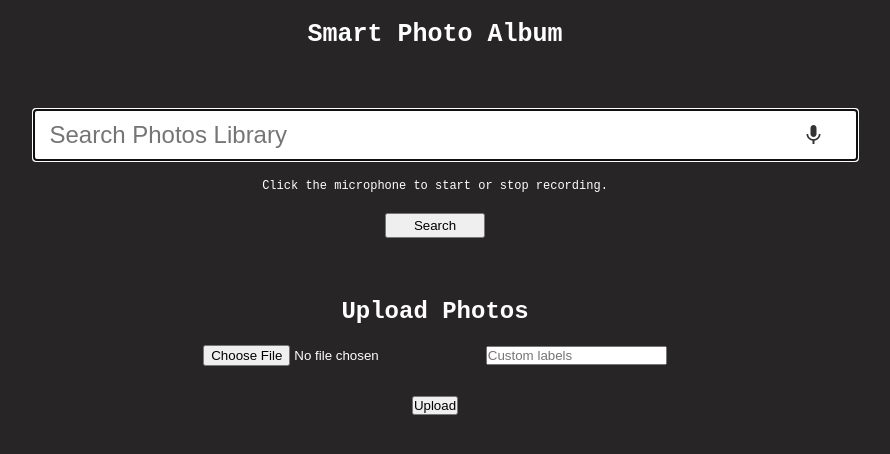
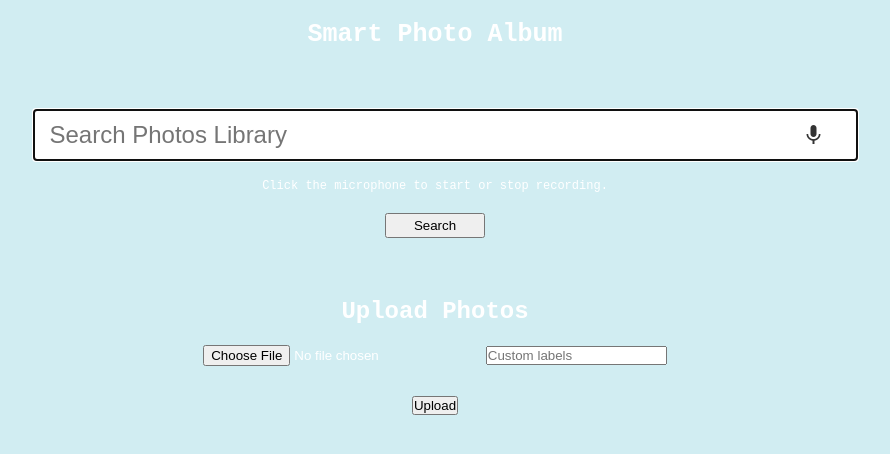
Before and after one commit to srividhyaravi/photo-search, a plain HTML site: page index.html in a window 1280 px wide. Shown: the whole page, without its empty margins (205-1095 px from the left). Drawn offline with nearby package versions, Linux system fonts and the light colour scheme.

Commit message:
Update index.css

```diff
--- a/index.css
+++ b/index.css
@@ -12,7 +12,7 @@
 body {
     font-family: 'Courier New', Courier, monospace;
     color: white;
-    background-color: rgb(39, 37, 37);
+    background-color: rgb(209, 237, 242);
 }
 
 .container-fluid {
```
